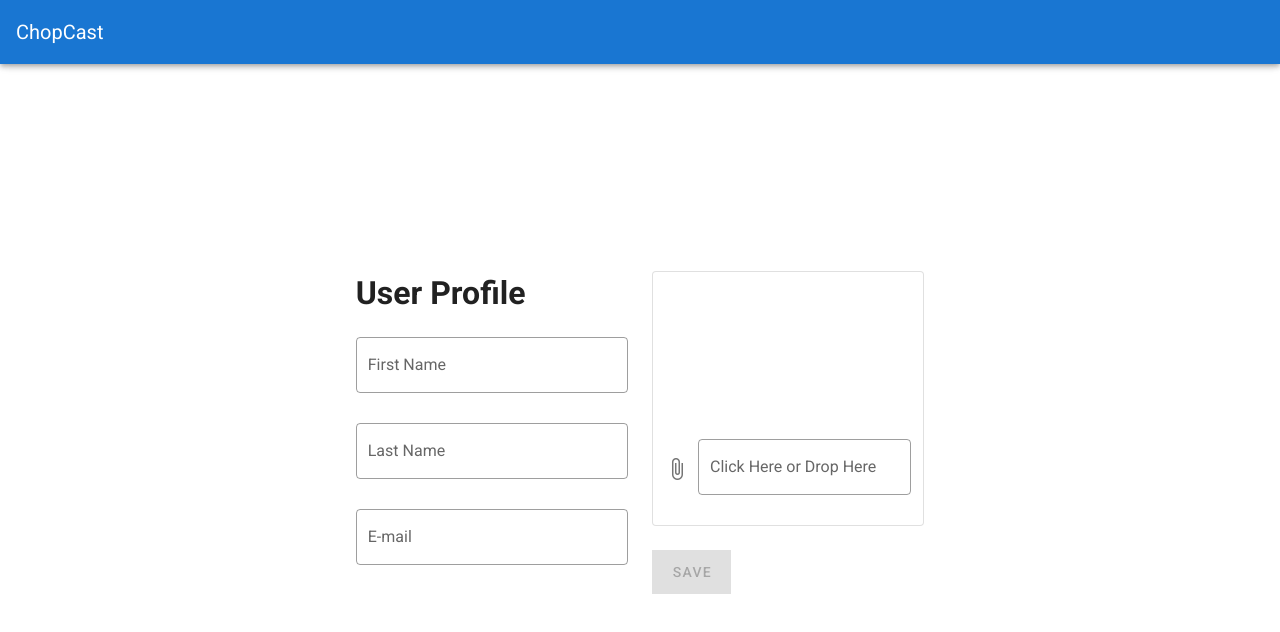
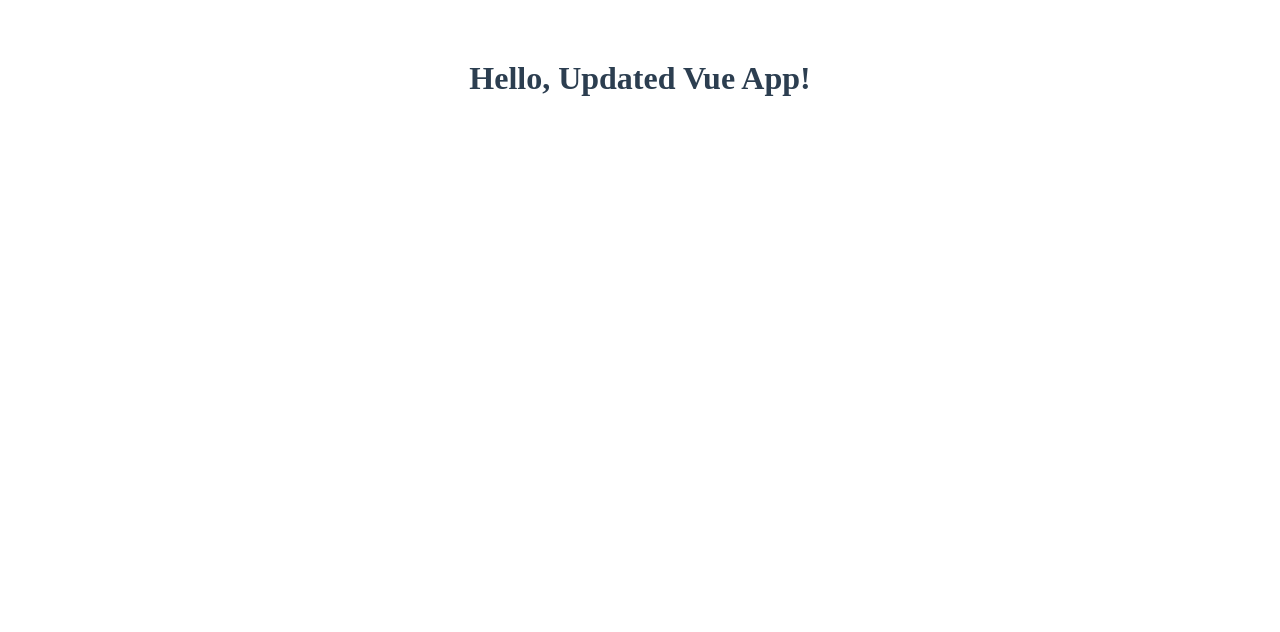
Before and after one commit to aliasghernooruddin/vue-assessment, a Vue app: page / in a window 1280 px wide. Shown: the top 632 px of the page. Built offline with nearby package versions, Linux system fonts and the light colour scheme.

Commit message:
Updated App.vue

```diff
--- a/src/App.vue
+++ b/src/App.vue
@@ -1,14 +1,19 @@
 <template>
-  <v-app>
-    <v-app-bar color="primary"  dark>
-
-      <v-toolbar-title>ChopCast</v-toolbar-title>
-
-    </v-app-bar>
-    <router-view />
-  </v-app>
+    <div id="app">
+        <h1>Hello, Updated Vue App!</h1>
+    </div>
 </template>
 
-<style lang="scss">
+<script>
+export default {
+    name: "App",
+};
+</script>
 
+<style>
+#app {
+    text-align: center;
+    color: #2c3e50;
+    margin-top: 60px;
+}
 </style>
```
